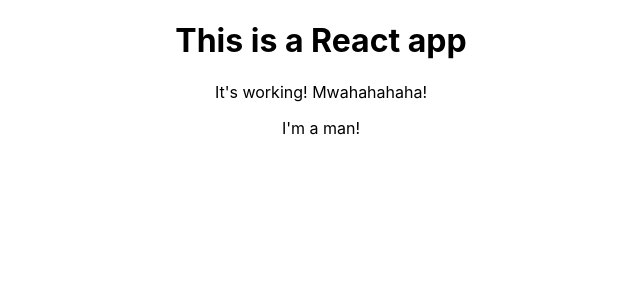
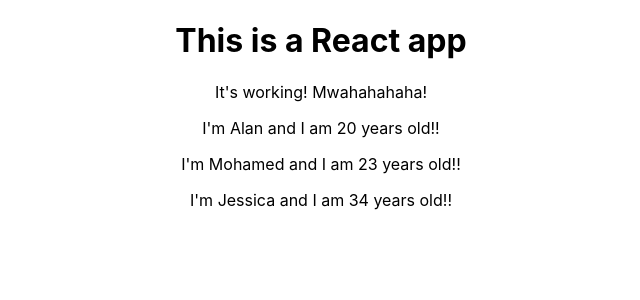
Before and after one commit to CornveliousFarva/react-refresher, a React (Create React App) app: page / in a window 1280 px wide. Shown: the top 300 px of the page, without its empty margins (319-959 px from the left). Built offline with nearby package versions, Linux system fonts and the light colour scheme.

Commit message:
Added props to Person.js.

```diff
--- a/src/App.js
+++ b/src/App.js
@@ -8,7 +8,9 @@
       <div className="App">
         <h1>This is a React app</h1>
         <p>It's working! Mwahahahaha!</p>
-        <Person />
+        <Person name="Alan" age="20"/>
+        <Person name="Mohamed" age="23"/>
+        <Person name="Jessica" age="34"/>
       </div>
     )
   }
--- a/src/Person/Person.js
+++ b/src/Person/Person.js
@@ -1,7 +1,7 @@
 import React from 'react';
 
-const person = () => {
-    return <p>I'm a man!</p>
+const person = (props) => {
+    return <p>I'm {props.name} and I am {props.age}  years old!!</p>
 };
 
 export default person
```
